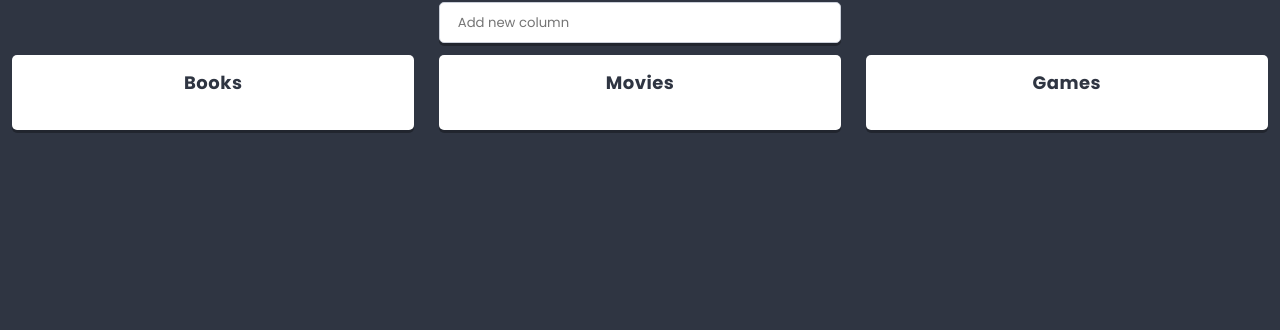
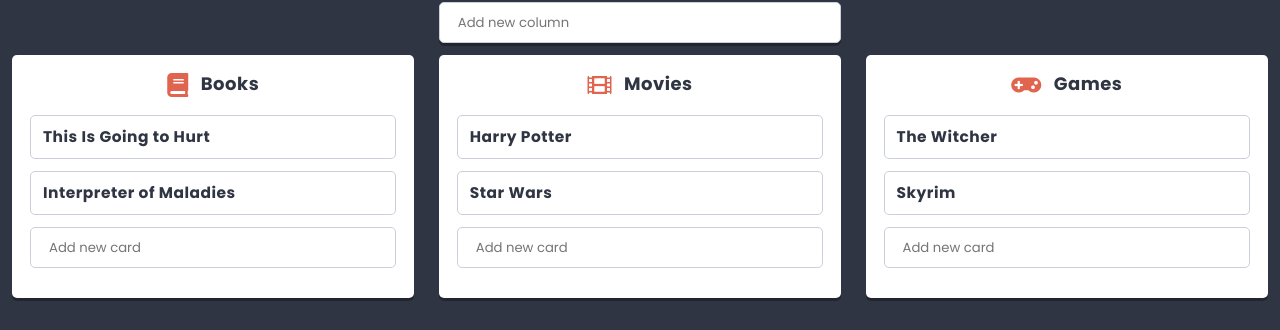
Before and after one commit to PawelJadach/reactJS, a React app: page / in a window 1280 px wide. Shown: the part 430-760 px from the top of the page. Built offline with nearby package versions, Linux system fonts and the light colour scheme.

Commit message:
Add Card.js and icons

```diff
--- /dev/null
+++ b/src/components/Card/Card.js
@@ -0,0 +1,17 @@
+import React from 'react';
+import PropTypes from 'prop-types';
+import styles from './Card.scss';
+
+const Card = props => {
+  Card.propTypes = {
+    title: PropTypes.string.isRequired
+  };
+
+  return (
+    <section className={styles.component}>
+      <h3>{props.title}</h3>
+    </section>
+  );
+};
+
+export default Card;
--- a/src/components/Column/Column.js
+++ b/src/components/Column/Column.js
@@ -1,16 +1,56 @@
 import styles from './Column.scss';
 import PropTypes from 'prop-types';
 import React, { Component } from 'react';
+import Icon from '../Icon';
+import Card from '../Card/Card';
+import Creator from '../Creator/Creator';
+import { settings } from '../../data/dataStore';
 
 class Column extends Component {
   static propTypes = {
-    title: PropTypes.string
+    title: PropTypes.string,
+    icon: PropTypes.node
   };
 
+  state = {
+    cards: this.props.cards || [],
+    icon: this.props.icon
+    // key: this.props.key
+  };
+
+  addCard(title) {
+    this.setState(state => ({
+      cards: [
+        ...state.cards,
+        {
+          key: state.cards.length
+            ? state.cards[state.cards.length - 1].key + 1
+            : 0,
+          title
+        }
+      ]
+    }));
+  }
+
   render() {
+    console.log(this.state);
     return (
       <section className={styles.component}>
-        <h3 className={styles.title}>{this.props.title}</h3>
+        <h3 className={styles.title}>
+          <span className={styles.icon}>
+            <Icon name={this.state.icon} />
+          </span>
+          {this.props.title}
+        </h3>
+        <div>
+          {this.state.cards.map(({ key, ...cardProps }) => (
+            <Card key={key} {...cardProps} />
+          ))}
+        </div>
+        <Creator
+          text={settings.cardCreatorText}
+          action={title => this.addCard(title)}
+        />
       </section>
     );
   }
--- a/src/components/List/List.js
+++ b/src/components/List/List.js
@@ -40,6 +40,7 @@
   }
 
   render() {
+    console.log(this.state.columns);
     return (
       <section className={styles.component}>
         <Hero titleText={this.props.title} img={this.props.image} />
```
